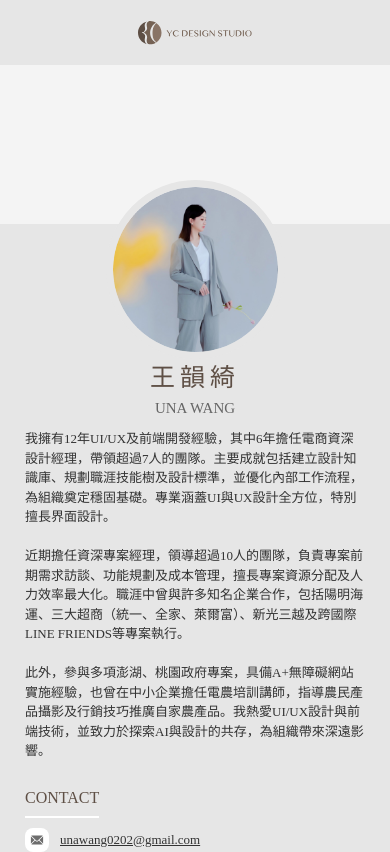
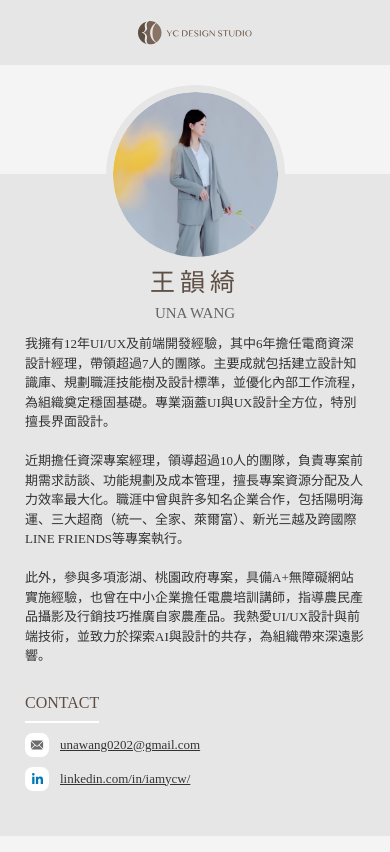
Before and after one commit to iamunaw/iamunaw.github.io, a plain HTML site: page index.html in a window 390 px wide. Shown: the top 852 px of the page. Drawn offline with nearby package versions, Linux system fonts and the light colour scheme; a web font is replaced by a local one.

Commit message:
Update style.css

```diff
--- a/css/style.css
+++ b/css/style.css
@@ -231,7 +231,7 @@ footer{ width: calc(100% - 405px); margin-left: 345px; padding: 5px 30px 5px 30p
     /* 版頭 */
     header .logo, header .logo a{ width: 144px; height: 35px;}
     header .logo a{ background: url(../images/header/logo-s.svg) center no-repeat;}
-    .main-flex .section-left{ padding-top: 65px;}
+    .main-flex .section-left{ margin-top: 65px;}
     /* 經歷 */
     .experience-box .box-list .box-left{ display: flex; width: 100%; padding-right: 20px; align-items: center; justify-content: space-between;}
     .experience-box .box-list{ display: block;}
```
